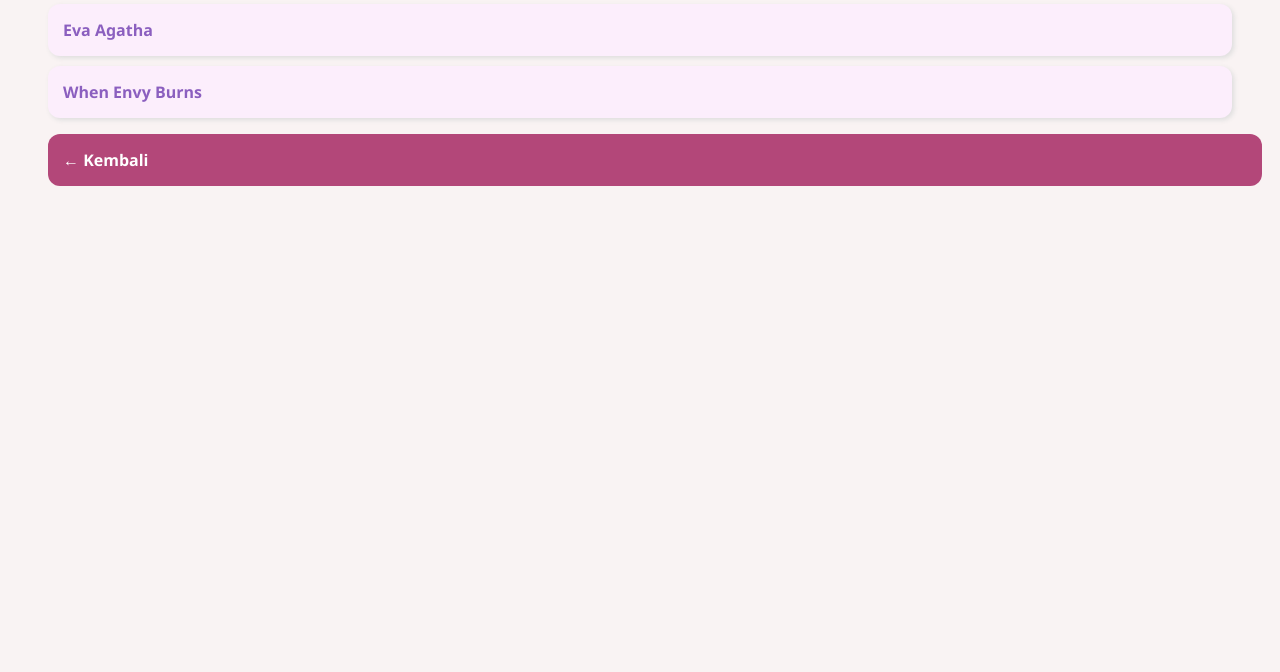
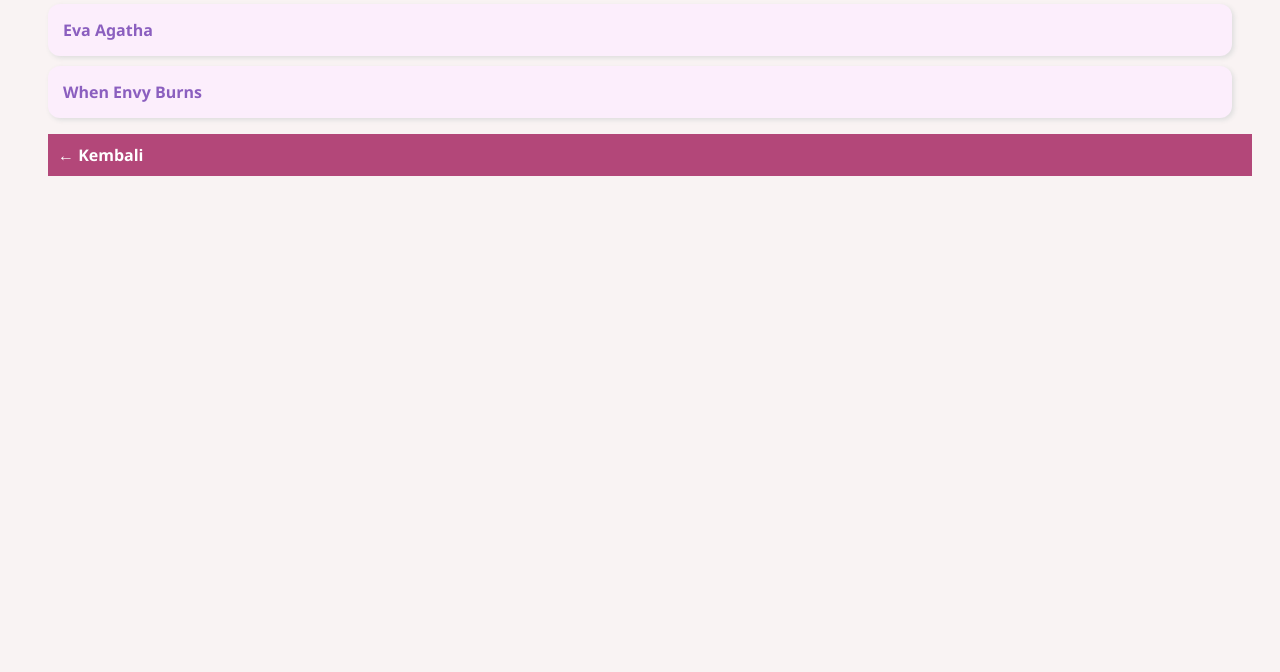
Before and after one commit to laila-rhwt/Cerpen-Karya-Laila-Rahmawati, a plain HTML site: page daftar-cerpen.html in a window 1280 px wide. Shown: the part 128-800 px from the top of the page. Drawn offline with Linux system fonts and the light colour scheme.

Commit message:
Update daftar-cerpen.html

```diff
--- a/daftar-cerpen.html
+++ b/daftar-cerpen.html
@@ -56,8 +56,8 @@ li:hover a {
       color: white;
       background-color: #b34779;
       margin: 10px 0;
-      padding: 15px;
-      border-radius: 12px;
+      padding: 10px 10px;
+      border-radius: 0px;
       font-size: 1em;
       transition: background-color 0.3s;
 
```
